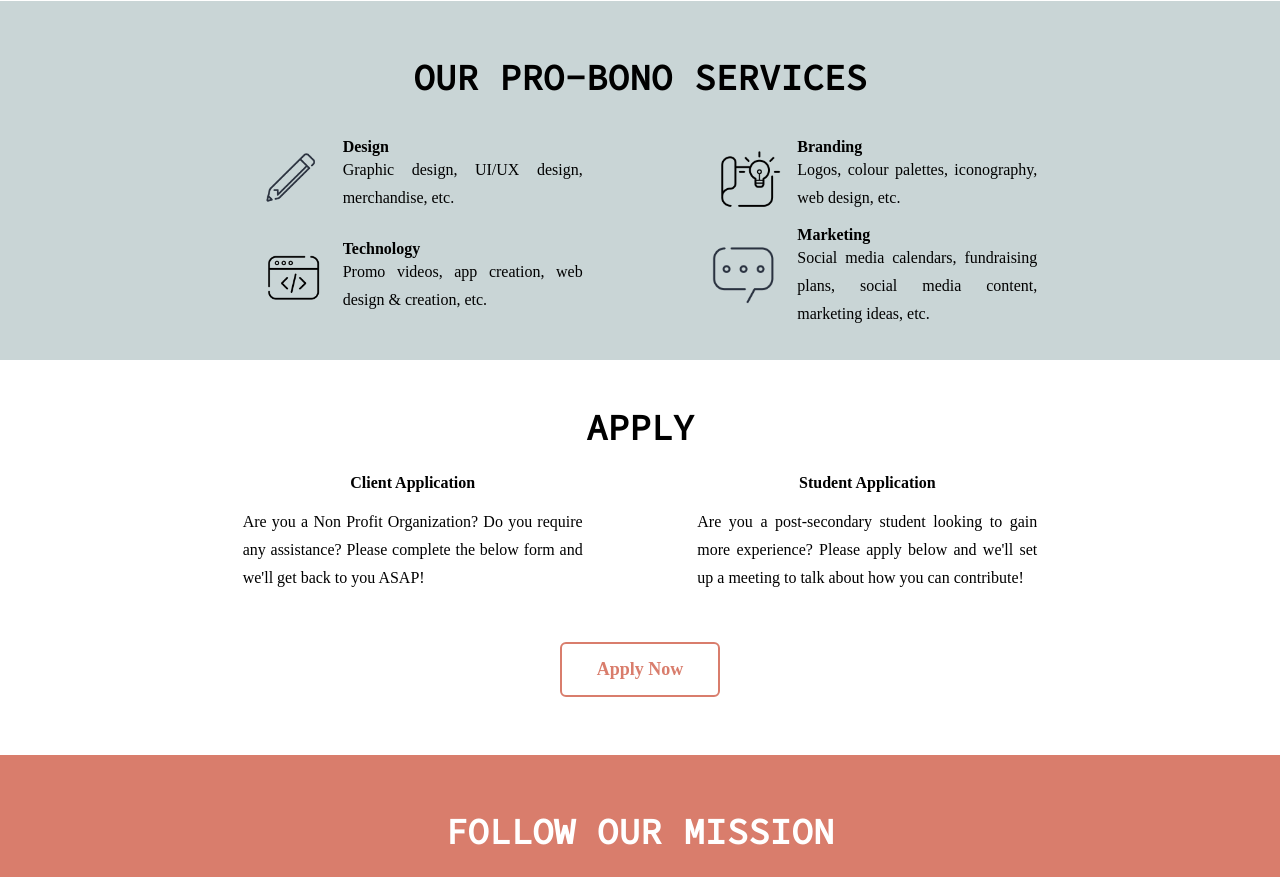
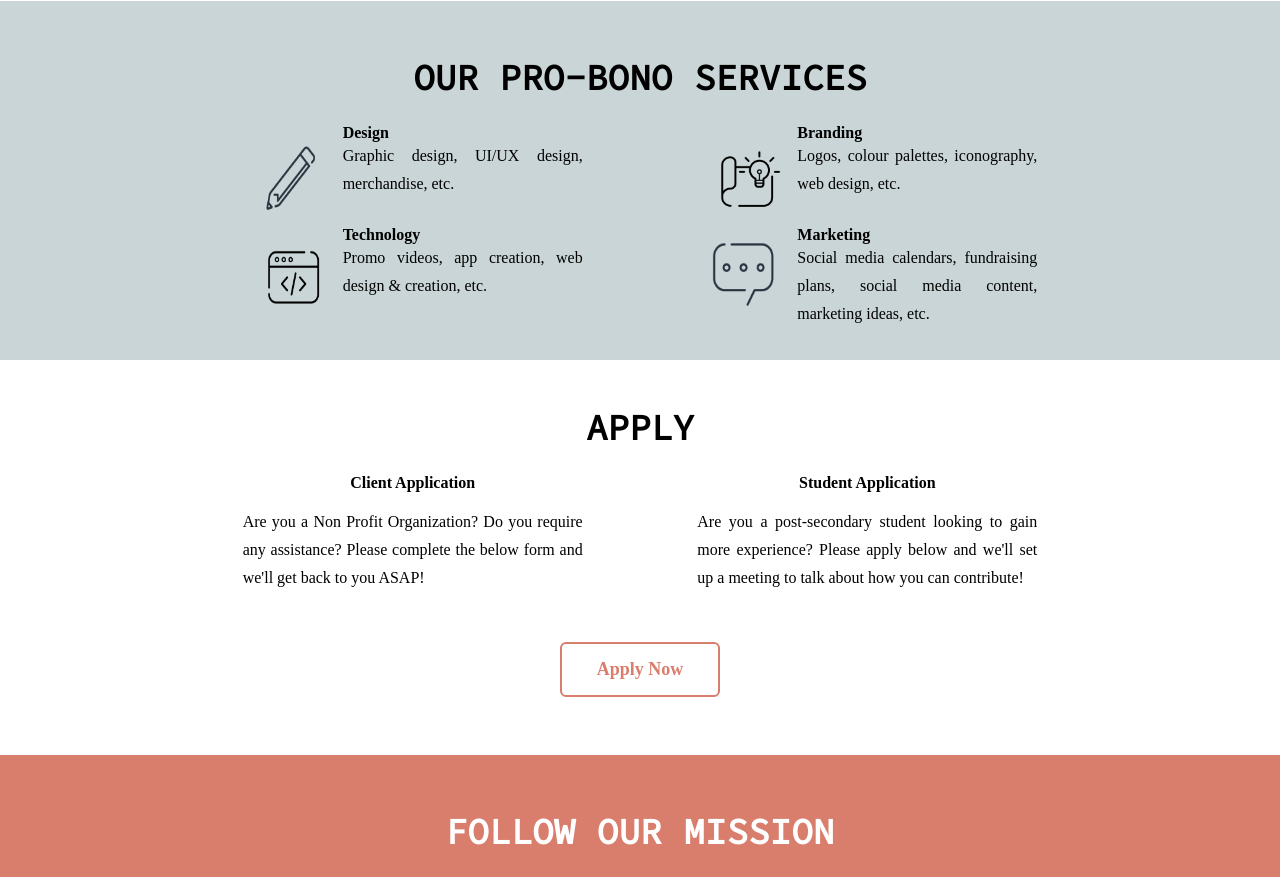
Before and after one commit to liam-mack/CreatorsCorner, a React (Create React App) app: page / in a window 1280 px wide. Shown: the part 1320-2197 px from the top of the page. Built offline with nearby package versions, Linux system fonts and the light colour scheme; a web font is replaced by a local one.

Commit message:
Safari Bugs

```diff
--- a/src/components/Button/Button.scss
+++ b/src/components/Button/Button.scss
@@ -23,6 +23,9 @@ $pink: #D97D6C;
     }
 }
 %btn-basic {
+    -webkit-appearance: none;
+    -moz-appearance: none;
+    appearance: none;
     font-family: "AvenirBook";
     margin: 1em 0 1em 0;
     padding: 15px 35px;
--- a/src/components/GridComponent/GridComponent.scss
+++ b/src/components/GridComponent/GridComponent.scss
@@ -21,11 +21,11 @@
 .gridImg{
     max-width: 100px;
     display: flex;
-    margin: auto 0;
+    // margin: auto 0;
 }
 
 .columnText{
-    margin: auto 0;
+    // margin: auto 0;
     max-width: 340px;
 }
 
```
